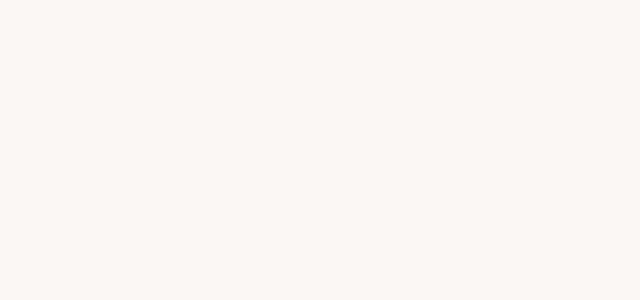
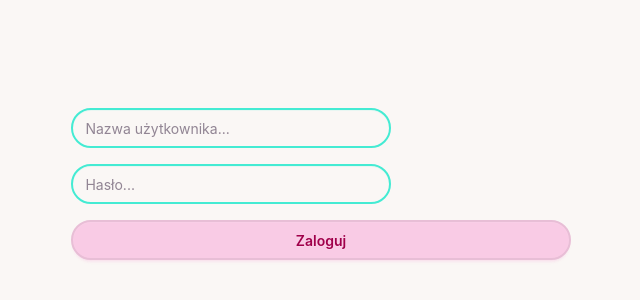
Before and after one commit to Myster987/hackcarpathia-quferek, a SvelteKit app: page /sign-in in a window 1280 px wide. Shown: the part 216-516 px from the top of the page, without its empty margins (319-959 px from the left). Built offline with nearby package versions, Linux system fonts and the light colour scheme.

Commit message:
refactor: better auth model

```diff
--- a/src/routes/(auth)/sign-in/+page.svelte
+++ b/src/routes/(auth)/sign-in/+page.svelte
@@ -1,6 +1,34 @@
 <script lang="ts">
+    import { session } from "$lib/vault.svelte";
+
+    let username = $state("");
+    let password = $state("");
+    let show_password = $state(false);
+
+    async function signIn(e: Event) {
+        e.preventDefault();
+
+        await session.login(username, password);
+    }
 </script>
 
-<div class="card">
-    <form action=""></form>
+<div class="flex flex-1 items-center justify-center p-4">
+    <div class="card w-2/5">
+        <form onsubmit={signIn} class="flex flex-col gap-4">
+            <input
+                type="text"
+                bind:value={username}
+                placeholder="Nazwa użytkownika..."
+                class="input input-primary"
+            />
+            <input
+                type={show_password ? "text" : "password"}
+                bind:value={password}
+                placeholder="Hasło..."
+                class="input input-primary"
+            />
+
+            <button type="submit" class="btn btn-secondary">Zaloguj</button>
+        </form>
+    </div>
 </div>
--- a/src/routes/(auth)/sign-up/+page.svelte
+++ b/src/routes/(auth)/sign-up/+page.svelte
@@ -0,0 +1,34 @@
+<script lang="ts">
+    import { session } from "$lib/vault.svelte";
+
+    let username = $state("");
+    let password = $state("");
+    let show_password = $state(false);
+
+    async function signUp(e: Event) {
+        e.preventDefault();
+
+        await session.register(username, password);
+    }
+</script>
+
+<div class="flex justify-center content-center">
+    <div class="card w-2/5">
+        <form onsubmit={signUp} class="flex flex-col gap-4">
+            <input
+                type="text"
+                bind:value={username}
+                placeholder="Nazwa użytkownika..."
+                class="input input-primary"
+            />
+            <input
+                type={show_password ? "text" : "password"}
+                bind:value={password}
+                placeholder="Hasło..."
+                class="input input-primary"
+            />
+
+            <button type="submit" class="btn btn-secondary">Załóż konto</button>
+        </form>
+    </div>
+</div>
--- a/src/routes/+layout.svelte
+++ b/src/routes/+layout.svelte
@@ -1,9 +1,23 @@
 <script lang="ts">
     import "../app.css";
+    import { session } from "$lib/vault.svelte";
+    import { goto } from "$app/navigation";
+    import { page } from "$app/state";
+
+    const PUBLIC_ROUTES = ["/sign-in", "/sign-up"];
+
+    $effect(() => {
+        if (
+            !session.isAuthenticated &&
+            !PUBLIC_ROUTES.includes(page.url.pathname)
+        ) {
+            goto("/sign-in");
+        }
+    });
 
     let { children } = $props();
 </script>
 
-<div class="min-h-screen">
+<div class="flex min-h-screen">
     {@render children()}
 </div>
```
